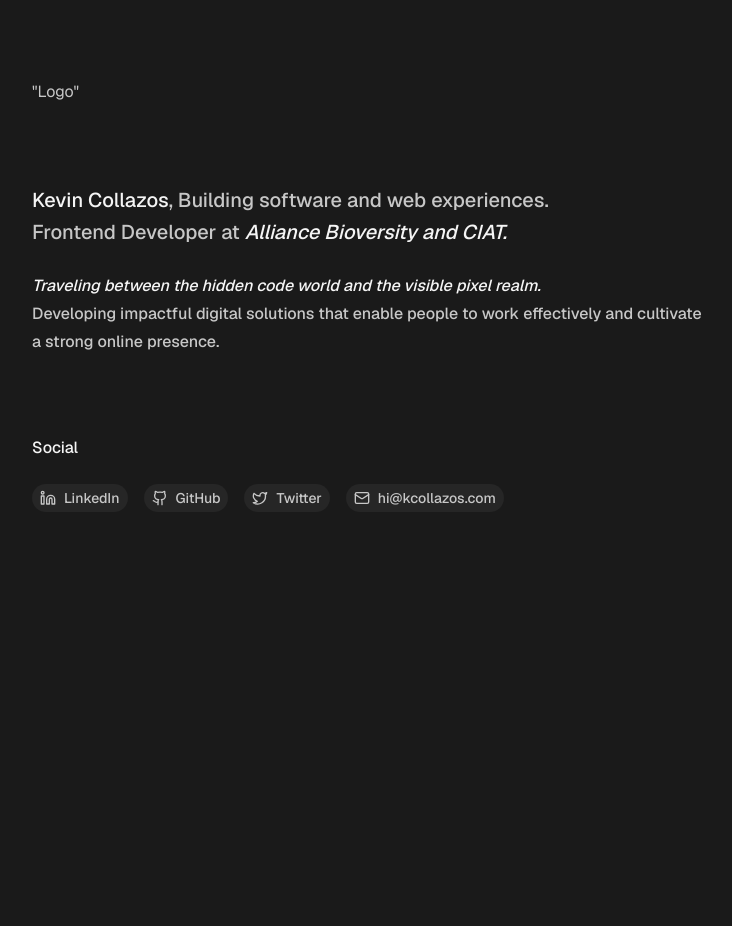
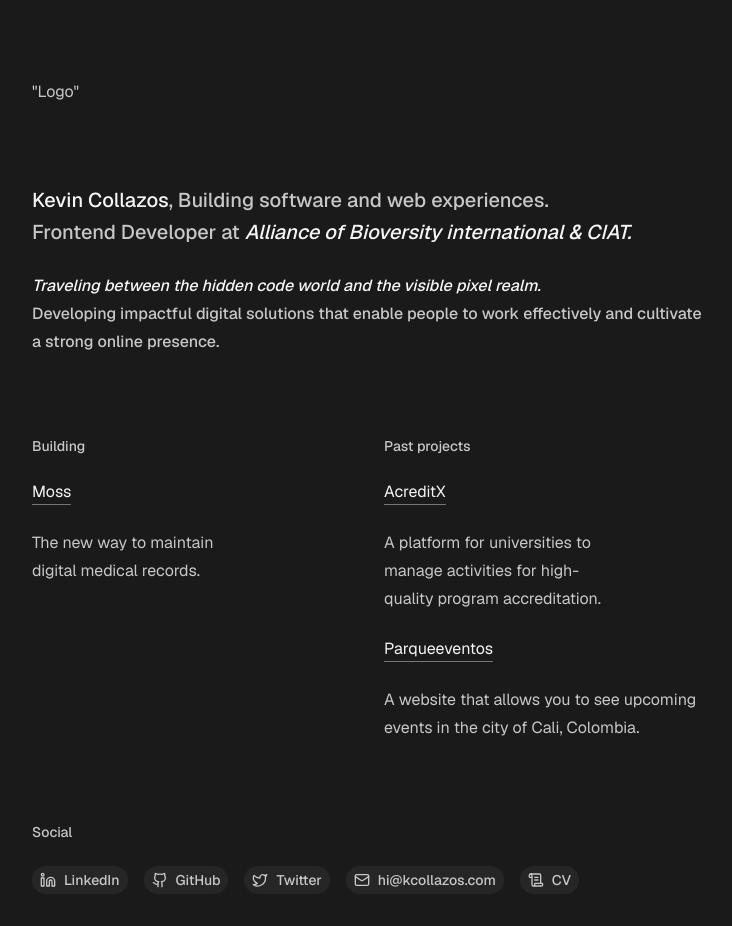
Before and after one commit to xKeCo/kcollazos, a Next.js app: page / in a window 1280 px wide. Shown: the top 926 px of the page, without its empty margins (272-1004 px from the left). Before the commit the page ends 800 px from the top, so only its background shows below. Built offline with nearby package versions, Linux system fonts and the light colour scheme.

Commit message:
:sparkles: feat(Projects): added projects section

```diff
--- a/app/page.tsx
+++ b/app/page.tsx
@@ -1,5 +1,5 @@
-import { Badge } from '@/components/';
-import { Github, Linkedin, Mail, Twitter } from 'lucide-react';
+import { Badge } from '@/components/Badge';
+import { Github, Linkedin, Mail, ScrollText, Twitter } from 'lucide-react';
 
 export default function Home() {
   const links = [
@@ -23,6 +23,41 @@
       url: 'mailto:kevcollazos@gmail.com',
       icon: <Mail size={16} />,
     },
+    {
+      title: 'CV',
+      url: 'https://cv.kevincollazos.com/',
+      icon: <ScrollText size={16} />,
+    },
+  ];
+
+  const projects = [
+    {
+      title: 'Building',
+      data: [
+        {
+          name: 'Moss',
+          description: 'The new way to maintain digital medical records.',
+          url: 'https://mossdental.vercel.app/',
+        },
+      ],
+    },
+    {
+      title: 'Past projects',
+      data: [
+        {
+          name: 'AcreditX',
+          description:
+            'A platform for universities to manage activities for high-quality program accreditation.',
+          url: 'https://www.kevincollazos.com/project/AcrediX%20-%20UAO',
+        },
+        {
+          name: 'Parqueeventos',
+          description:
+            'A website that allows you to see upcoming events in the city of Cali, Colombia.',
+          url: 'https://www.kevincollazos.com/project/AcrediX%20-%20UAO',
+        },
+      ],
+    },
   ];
 
   return (
@@ -34,7 +69,9 @@
           <h1 className="font-medium text-xl leading-8 text-balance">
             <span className="text-neutral-100">Kevin Collazos</span>, Building software and web
             experiences. Frontend Developer at{' '}
-            <span className="italic text-neutral-100">Alliance Bioversity and CIAT.</span>
+            <span className="italic text-neutral-100">
+              Alliance of Bioversity international & CIAT.
+            </span>
           </h1>
           <p className="text-base font-medium leading-7">
             <span className="italic text-neutral-100">
@@ -47,11 +84,40 @@
         </div>
       </div>
 
+      {/* Projects */}
+      <div className="grid min-[425px]:grid-cols-2 items-start justify-start gap-8 w-full pb-20">
+        {projects.map((project) => (
+          <div key={project.title} className="flex flex-col items-start justify-start gap-6">
+            <h2 className="text-sm font-medium">{project.title}</h2>
+
+            <div className="flex flex-col items-start justify-start gap-6 group/item">
+              {project.data.map((data) => (
+                <>
+                  <a
+                    key={data.url}
+                    href={data.url}
+                    target="_blank"
+                    rel="noopener noreferrer"
+                    className="flex flex-col items-start justify-start gap-2 group/link"
+                  >
+                    <div className="text-base text-neutral-100">
+                      <h1>{data.name}</h1>
+                      <div className="h-px bg-white/40 rounded-2xl group-hover/link:bg-neutral-100 transition-colors duration-200 ease-in-out"></div>
+                    </div>
+                  </a>
+                  <p className="text-base leading-7 text-balance">{data.description}</p>
+                </>
+              ))}
+            </div>
+          </div>
+        ))}
+      </div>
+
       {/* Social */}
       <div className="flex flex-col items-start justify-center gap-6">
-        <h2 className="text-base font-medium leading-6 text-neutral-100">Social</h2>
+        <h2 className="text-sm font-medium">Social</h2>
 
-        <div className="flex items-center justify-start gap-4">
+        <div className="flex items-center justify-start flex-wrap gap-4">
           {links.map((link) => (
             <Badge key={link.url} title={link.title} url={link.url} icon={link.icon} />
           ))}
--- a/components/index.ts
+++ /dev/null
@@ -1,2 +0,0 @@
-// export * from './Badge';
-export * from './Badge';
```
